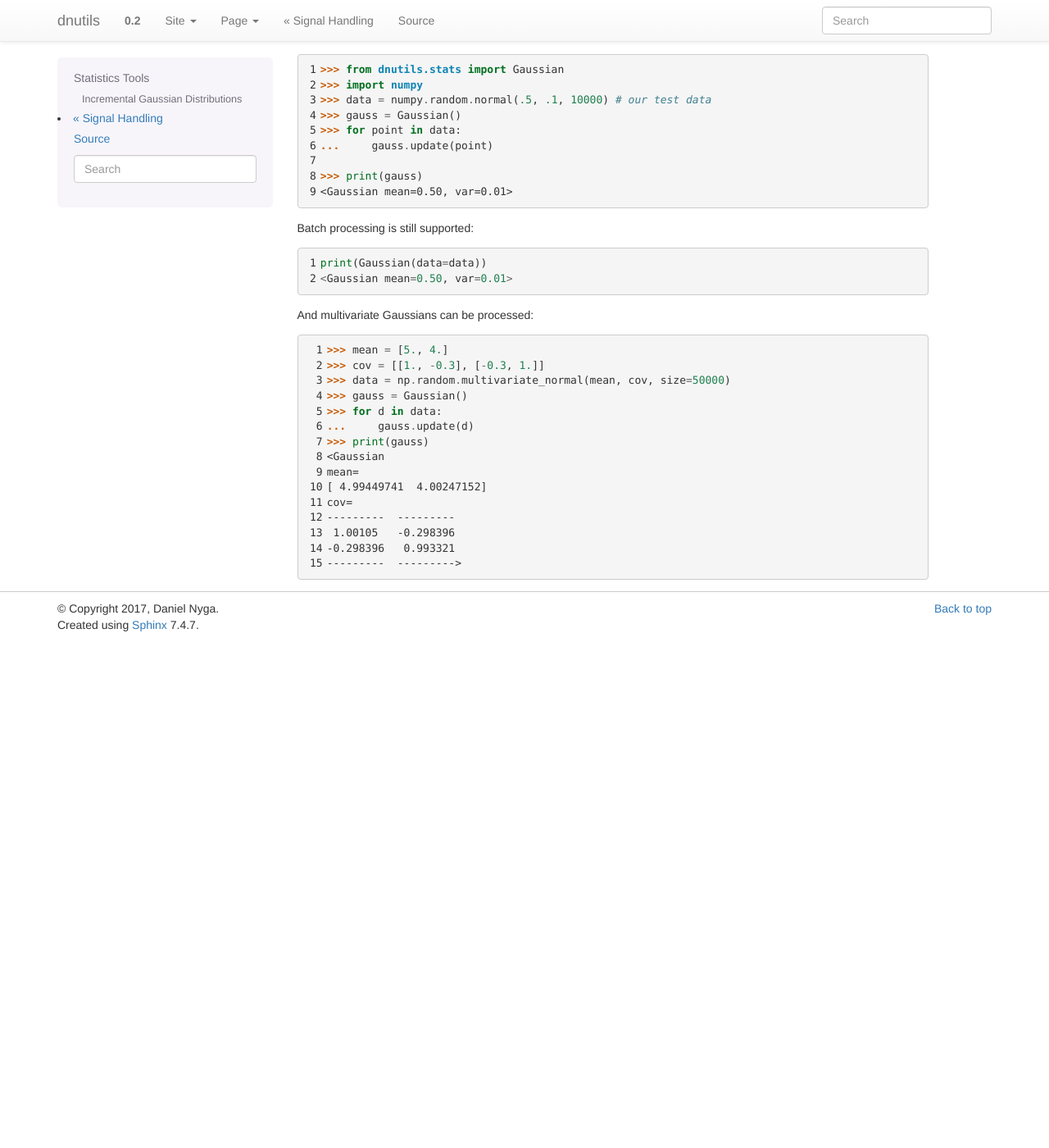
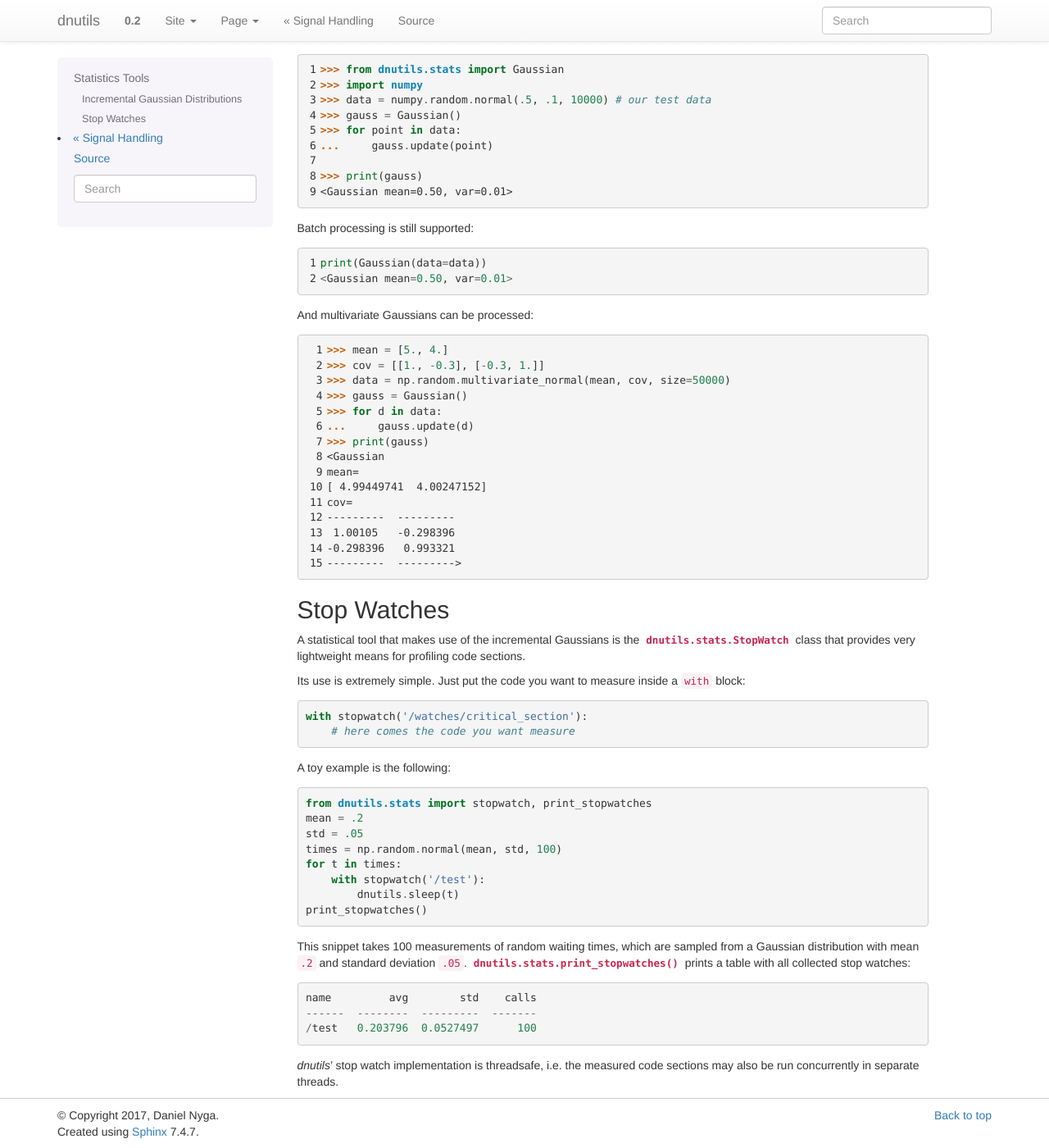
Before and after one commit to danielnyga/dnutils, a Sphinx documentation site: the page built from doc/source/stats.rst, in a window 1280 px wide and 1400 px high, scrolled down 261 px. Shown: the whole window at 82% size. Built offline with Sphinx 7.4.7, drawn with Linux system fonts in a browser that asks for light colours; before the commit the page ends 1043 px from its top, so only the background shows below that.

Commit message:
added documentation of stop watches

```diff
--- a/doc/source/stats.rst
+++ b/doc/source/stats.rst
@@ -54,3 +54,36 @@ And multivariate Gaussians can be processed:
      1.00105   -0.298396
     -0.298396   0.993321
     ---------  --------->
+
+Stop Watches
+~~~~~~~~~~~~
+
+A statistical tool that makes use of the incremental Gaussians is the :class:`dnutils.stats.StopWatch`
+class that provides very lightweight means for profiling code sections.
+
+Its use is extremely simple. Just put the code you want to measure inside a ``with`` block: ::
+
+    with stopwatch('/watches/critical_section'):
+        # here comes the code you want measure
+
+A toy example is the following: ::
+
+    from dnutils.stats import stopwatch, print_stopwatches
+    mean = .2
+    std = .05
+    times = np.random.normal(mean, std, 100)
+    for t in times:
+        with stopwatch('/test'):
+            dnutils.sleep(t)
+    print_stopwatches()
+
+This snippet takes 100 measurements of random waiting times, which are sampled from
+a Gaussian distribution with mean ``.2`` and standard deviation ``.05``. :func:`dnutils.stats.print_stopwatches`
+prints a table with all collected stop watches: ::
+
+    name         avg        std    calls
+    ------  --------  ---------  -------
+    /test   0.203796  0.0527497      100
+
+`dnutils`' stop watch implementation is threadsafe, i.e. the measured code sections may also be
+run concurrently in separate threads.
```
